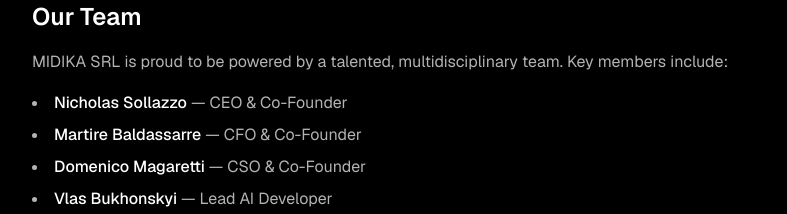
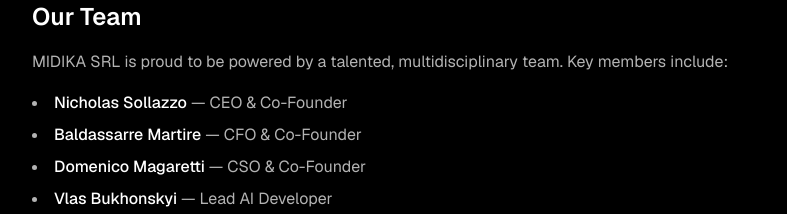
Before and after one commit to mi-dika/midika.it, a Next.js app: page /about in a window 1280 px wide. Shown: the part 920-1134 px from the top of the page, without its empty margins (240-1027 px from the left). Built offline with nearby package versions, Linux system fonts and the light colour scheme; no server answers.

Commit message:
fix: correct co-founder name from Martire Baldassarre to Baldassarre Martire

```diff
--- a/src/app/(standard)/about/page.tsx
+++ b/src/app/(standard)/about/page.tsx
@@ -65,7 +65,7 @@
             CEO &amp; Co-Founder
           </li>
           <li>
-            <span className="font-medium text-white">Martire Baldassarre</span>{' '}
+            <span className="font-medium text-white">Baldassarre Martire</span>{' '}
             — CFO &amp; Co-Founder
           </li>
           <li>
--- a/src/app/(standard)/faq/page.tsx
+++ b/src/app/(standard)/faq/page.tsx
@@ -29,7 +29,7 @@
     questions: [
       {
         q: 'Who is MiDika?',
-        a: 'MiDika is an Italian software house based in Milan, founded on October 7, 2021 by Nicholas Sollazzo, Martire Baldassarre, and Domenico Magaretti. We are focused on minimalism, design, and engineering excellence.',
+        a: 'MiDika is an Italian software house based in Milan, founded on October 7, 2021 by Nicholas Sollazzo, Baldassarre Martire, and Domenico Magaretti. We are focused on minimalism, design, and engineering excellence.',
       },
       {
         q: 'What is your design philosophy?',
--- a/src/app/layout.tsx
+++ b/src/app/layout.tsx
@@ -36,7 +36,7 @@
   ],
   authors: [
     { name: 'Nicholas Sollazzo' },
-    { name: 'Martire Baldassarre' },
+    { name: 'Baldassarre Martire' },
     { name: 'Domenico Magaretti' },
   ],
   creator: siteConfig.name,
@@ -164,7 +164,7 @@
                 },
                 {
                   '@type': 'Person',
-                  name: 'Martire Baldassarre',
+                  name: 'Baldassarre Martire',
                   jobTitle: 'CFO & Co-Founder',
                 },
                 {
```
